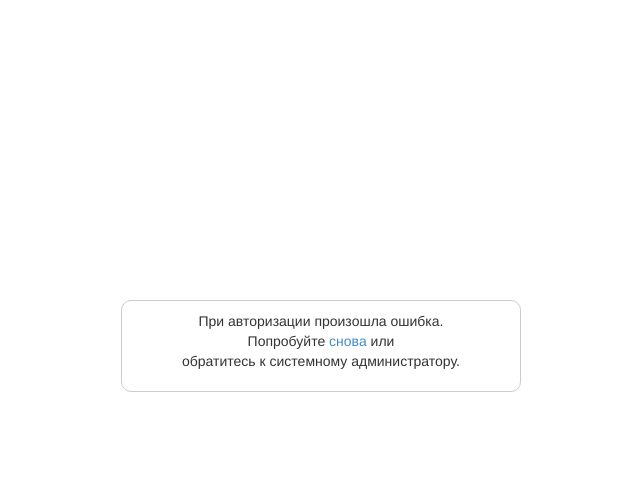
After one commit to lexsos/heligate, a Django app: template dj-server/project/templates/accounts_ldap/error.html in a window 1280 px wide. The commit adds this page. Shown: the top 499 px of the page, without its empty margins (319-959 px from the left). Run offline with Django 3.2, Linux system fonts and the light colour scheme; the template is opened without the code that fills it, so the values that code supplies are empty; parts of the project's set-up code (start-up, migrations or seed data) failed here and were passed over.

Commit message:
Fix LdapAuthView

```diff
--- a/dj-server/apps/accounts_ldap/urls.py
+++ b/dj-server/apps/accounts_ldap/urls.py
@@ -1,4 +1,5 @@
 from django.conf.urls import patterns, url
+from django.views.generic import TemplateView
 
 from .views import LdapAuthView, LogoutView
 
@@ -15,4 +16,9 @@ urlpatterns = patterns(
         LogoutView.as_view(),
         name='accounts_ldap_logout',
     ),
+    url(
+        r'^error/$',
+        TemplateView.as_view(template_name='accounts_ldap/error.html'),
+        name='accounts_ldap_error',
+    ),
 )
--- a/dj-server/apps/accounts_ldap/views.py
+++ b/dj-server/apps/accounts_ldap/views.py
@@ -13,13 +13,12 @@ class LdapAuthView(FormView):
 
     template_name = 'accounts_ldap/auth.html'
     form_class = LdapAuthForm
-    success_url = 'accounts_ldap/info'
 
     def form_valid(self, form):
         user = form.cleaned_data['user']
         ip_address = get_ip(self.request)
         if user_reg_ip4(user, ip_address, CONFIG['PRIORITY']) != 0:
-            self.success_url = 'accounts_ldap/err'
+            self.success_url = reverse('accounts_ldap_error')
         else:
             apply_user_reg()
             self.success_url = reverse('accounts_ldap_auth')
--- /dev/null
+++ b/dj-server/project/templates/accounts_ldap/base.html
@@ -0,0 +1,18 @@
+<!DOCTYPE html>
+<html>
+  <head>
+    <meta charset="utf-8">
+    <title>Авторизация</title>
+    <link href="{{STATIC_URL}}css/style.css" rel="stylesheet">
+    <link href="{{STATIC_URL}}css/libs/bootstrap.css" rel="stylesheet">
+  </head>
+  <body>
+
+  <div class="ldap-auth">
+    <div class="auth-border">
+        {% block auth_content %}{% endblock %}
+    </div>
+  </div>
+
+  </body>
+</html>
--- /dev/null
+++ b/dj-server/project/templates/accounts_ldap/error.html
@@ -0,0 +1,12 @@
+{% extends "accounts_ldap/base.html" %}
+
+
+{% block auth_content %}
+  <p class="text-center">
+    При авторизации произошла ошибка.
+    <br>
+    Попробуйте <a href="{% url 'accounts_ldap_auth' %}">снова</a> или
+    <br>
+    обратитесь к системному администратору.
+  </p>
+{% endblock %}
```
Also changed, not shown: dj-server/project/templates/accounts_ldap/auth.html (+3 -17 lines).
